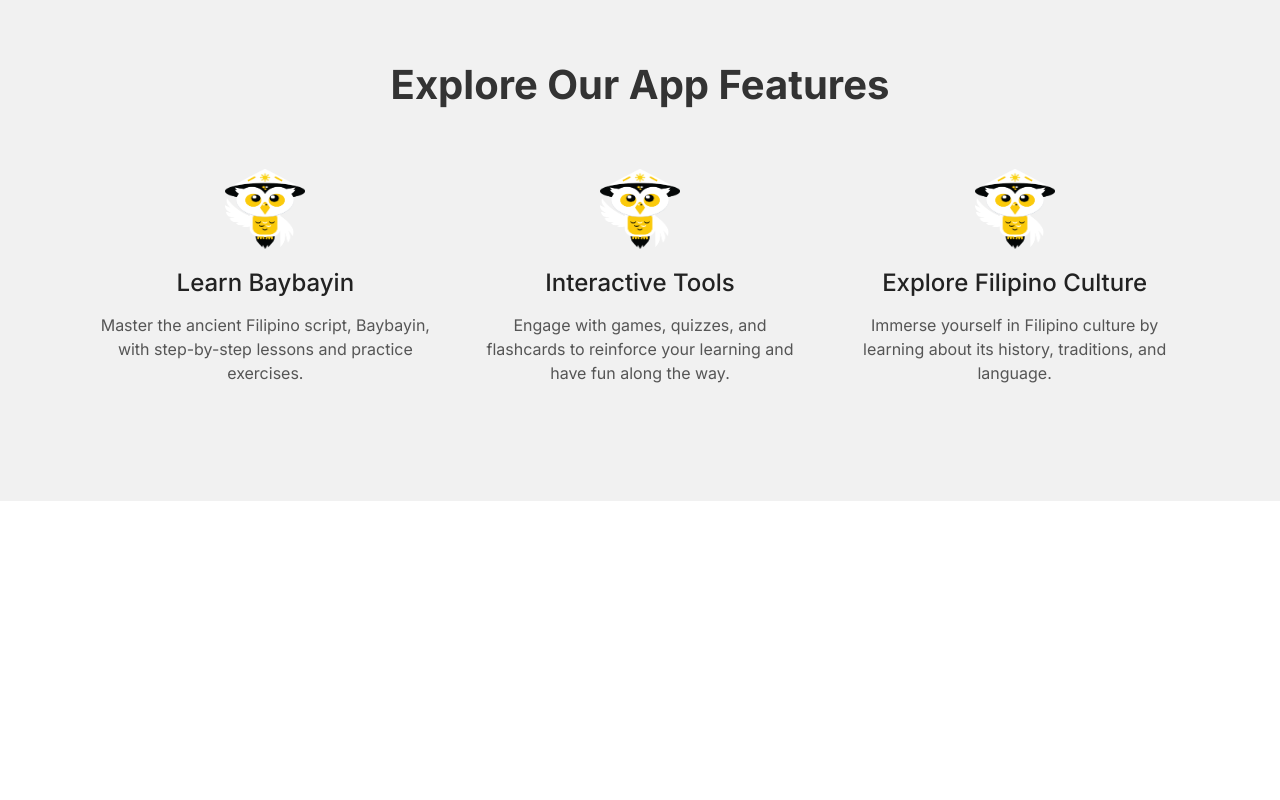
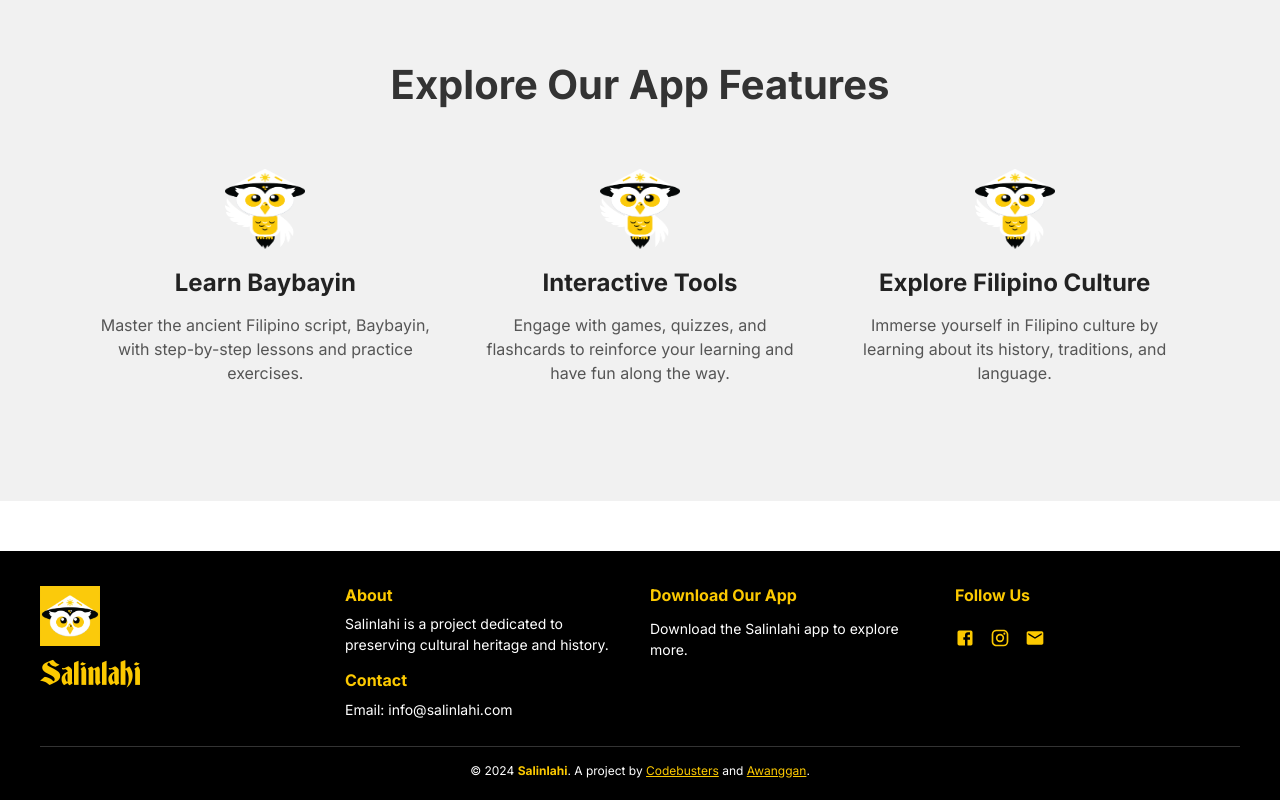
Before and after one commit to EJD222/salinlahi-web, a React (Create React App) app: page / in a window 1280 px wide. Shown: the part 836-1636 px from the top of the page. Before the commit the page ends 1337 px from the top, so only its background shows below. Built offline with nearby package versions, Linux system fonts and the light colour scheme.

Commit message:
Refactor App.js to integrate LessonProvider
- Improve overall layout

- Update App.css for better responsiveness and font loading

```diff
--- a/src/App.css
+++ b/src/App.css
@@ -1,12 +1,25 @@
+/* App.css */
+html, body {
+  height: 100%;
+  margin: 0;
+  padding: 0;
+}
+
 .App {
-  width: 100%;
-  height: auto;
   display: flex;
   flex-direction: column;
+  min-height: 100vh; /* Full viewport height */
+  width: 100%;
   font-family: 'Inter', sans-serif;
 }
 
-body {
-  padding: 0;
-  margin: 0;
+main {
+  flex: 1; /* Allows main content to expand */
 }
+
+@font-face {
+  font-family: 'BaybayinNeue';
+  src: url('../src/assets/fonts/BaybayinNeue.otf') format('opentype');
+  font-weight: normal;
+  font-style: normal;
+}
--- a/src/App.js
+++ b/src/App.js
@@ -1,27 +1,104 @@
+// App.js
 import React from 'react';
 import './App.css';
 import NavigationBar from './components/NavigationBar';
 import { BrowserRouter as Router, Route, Routes } from 'react-router-dom';
 import Home from './pages/home/Home';
 import BaybayinGuide from './pages/baybayinTools/baybayinGuide/BaybayinGuide';
-import LessonList from './pages/baybayinTools/baybayinGuide/LessonList'; // Import LessonList
+import LessonList from './pages/baybayinTools/baybayinGuide/LessonList';
 import BaybayinPhrasebook from './pages/baybayinTools/baybayinPhrasebook/BaybayinPhrasebook';
 import PhraseList from './pages/baybayinTools/baybayinPhrasebook/PhraseList';
 import BaybayinCharacters from './pages/baybayinTools/baybayinCharacters/BaybayinCharacters';
+import { LessonProvider } from './pages/baybayinTools/baybayinGuide/Lessons/LessonContext';
+import Footer from './components/Footer';
+
+// Additional lesson imports
+import AnoNgaBaAngBaybayin from './pages/baybayinTools/baybayinGuide/Lessons/Category1/AnoNgaBaAngBaybayin';
+import AnoNgaBaAngAbugida from './pages/baybayinTools/baybayinGuide/Lessons/Category1/AnoNgaBaAngAbugida';
+import PanutuntunanNgBaybayin from './pages/baybayinTools/baybayinGuide/Lessons/Category1/PanutuntunanNgBaybayin';
+import UnangBakas from './pages/baybayinTools/baybayinGuide/Lessons/Category2/UnangBakas';
+import IkalawangBakas from './pages/baybayinTools/baybayinGuide/Lessons/Category2/IkalawangBakas';
+import IkatlongBakas from './pages/baybayinTools/baybayinGuide/Lessons/Category2/IkatlongBakas';
+import IkaApatNaBakas from './pages/baybayinTools/baybayinGuide/Lessons/Category2/IkaApatNaBakas';
+import IkalimangBakas from './pages/baybayinTools/baybayinGuide/Lessons/Category2/IkalimangBakas';
+import IkaAnimNaBakas from './pages/baybayinTools/baybayinGuide/Lessons/Category2/IkaAnimNaBakas';
+import IkapitongBakas from './pages/baybayinTools/baybayinGuide/Lessons/Category2/IkapitongBakas';
+import IkawalongBakas from './pages/baybayinTools/baybayinGuide/Lessons/Category2/IkawalongBakas';
+import IkasyamNaBakas from './pages/baybayinTools/baybayinGuide/Lessons/Category2/IkasyamNaBakas';
+import HomoSapiens from './pages/baybayinTools/baybayinGuide/Lessons/Category3/HomeSapiens';
+import Kabibe from './pages/baybayinTools/baybayinGuide/Lessons/Category3/Kabibe';
+import Taklobo from './pages/baybayinTools/baybayinGuide/Lessons/Category3/Taklobo';
+import PrecolonialPhilippines from './pages/baybayinTools/baybayinGuide/Lessons/Category3/PrecolonialPhilippines';
+
+import Contact from './pages/contact/Contact';
+import About from './pages/about/About';
 
 function App() {
   return (
     <div className="App">
       <Router>
         <NavigationBar />
+        <main>
           <Routes>
             <Route path="/" element={<Home />} />
             <Route path="/baybayin-tools/baybayin-guide" element={<BaybayinGuide />} />
-          <Route path="/baybayin-tools/baybayin-guide/:category" element={<LessonList />} />
             <Route path="/baybayin-tools/baybayin-phrasebook" element={<BaybayinPhrasebook />} />
             <Route path="/baybayin-tools/baybayin-phrasebook/:category" element={<PhraseList />} />
             <Route path="/baybayin-tools/baybayin-characters" element={<BaybayinCharacters />} />
+
+            {/* Lesson routes within LessonProvider */}
+            <Route
+              path="/baybayin-tools/baybayin-guide/:category"
+              element={
+                <LessonProvider>
+                  <LessonList />
+                </LessonProvider>
+              }
+            />
+            <Route
+              path="/baybayin-tools/baybayin-guide/1/ano-nga-ba-ang-baybayin"
+              element={
+                <LessonProvider>
+                  <AnoNgaBaAngBaybayin />
+                </LessonProvider>
+              }
+            />
+            <Route
+              path="/baybayin-tools/baybayin-guide/1/ano-nga-ba-ang-abugida"
+              element={
+                <LessonProvider>
+                  <AnoNgaBaAngAbugida />
+                </LessonProvider>
+              }
+            />
+            <Route
+              path="/baybayin-tools/baybayin-guide/1/panutuntunan-ng-baybayin"
+              element={
+                <LessonProvider>
+                  <PanutuntunanNgBaybayin />
+                </LessonProvider>
+              }
+            />
+            {/* Additional lesson routes */}
+            <Route path="/baybayin-tools/baybayin-guide/2/unang-bakas" element={<LessonProvider><UnangBakas /></LessonProvider>} />
+            <Route path="/baybayin-tools/baybayin-guide/2/ikalawang-bakas" element={<LessonProvider><IkalawangBakas /></LessonProvider>} />
+            <Route path="/baybayin-tools/baybayin-guide/2/ikatlong-bakas" element={<LessonProvider><IkatlongBakas /></LessonProvider>} />
+            <Route path="/baybayin-tools/baybayin-guide/2/ika-apat-na-bakas" element={<LessonProvider><IkaApatNaBakas /></LessonProvider>} />
+            <Route path="/baybayin-tools/baybayin-guide/2/ikalimang-bakas" element={<LessonProvider><IkalimangBakas /></LessonProvider>} />
+            <Route path="/baybayin-tools/baybayin-guide/2/ika-anim-na-bakas" element={<LessonProvider><IkaAnimNaBakas /></LessonProvider>} />
+            <Route path="/baybayin-tools/baybayin-guide/2/ikapitong-bakas" element={<LessonProvider><IkapitongBakas /></LessonProvider>} />
+            <Route path="/baybayin-tools/baybayin-guide/2/ikawalong-bakas" element={<LessonProvider><IkawalongBakas /></LessonProvider>} />
+            <Route path="/baybayin-tools/baybayin-guide/2/ikasyam-na-bakas" element={<LessonProvider><IkasyamNaBakas /></LessonProvider>} />
+            <Route path="/baybayin-tools/baybayin-guide/3/homo-sapiens" element={<LessonProvider><HomoSapiens /></LessonProvider>} />
+            <Route path="/baybayin-tools/baybayin-guide/3/kabibe" element={<LessonProvider><Kabibe /></LessonProvider>} />
+            <Route path="/baybayin-tools/baybayin-guide/3/taklobo" element={<LessonProvider><Taklobo /></LessonProvider>} />
+            <Route path="/baybayin-tools/baybayin-guide/3/precolonial-philippines" element={<LessonProvider><PrecolonialPhilippines /></LessonProvider>} />
+
+            <Route path="/contact" element={<Contact />} />
+            <Route path="/about" element={<About />} />
           </Routes>
+        </main>
+        <Footer />
       </Router>
     </div>
   );
```
Lines whose indentation alone changed are shown as unchanged.
